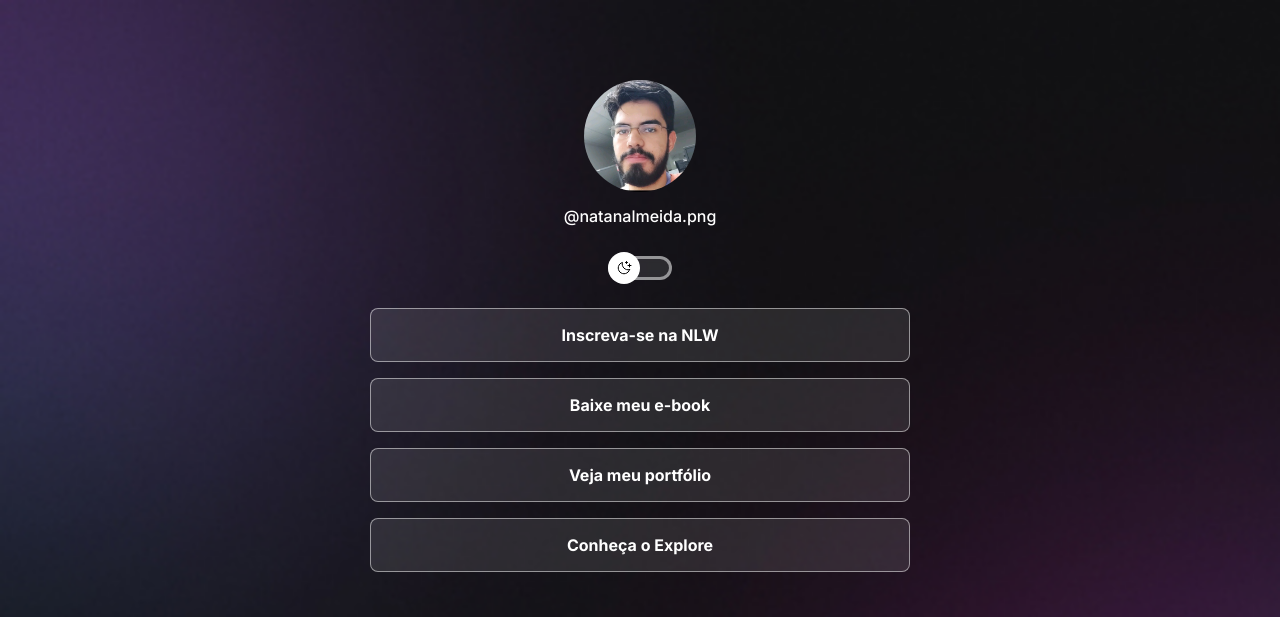
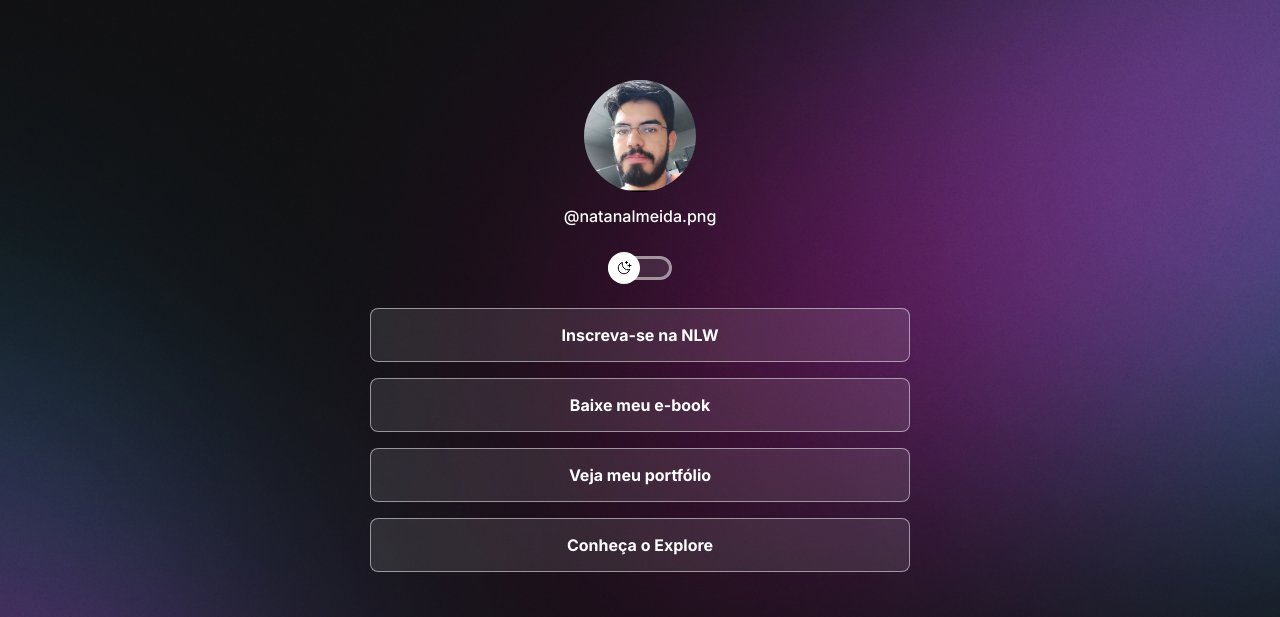
Before and after one commit to NatanJAlmeida99/DevLinks, a plain HTML site: page index.html in a window 1280 px wide. Shown: the top 617 px of the page. Drawn offline with nearby package versions, Linux system fonts and the light colour scheme.

Commit message:
media queries

```diff
--- a/style.css
+++ b/style.css
@@ -8,7 +8,7 @@
 
 :root {
     --text-color: white;
-    --bg-url: url(assents/bg-mobile.jpg);
+    --bg-url: url(assents/bg-desktop.jpg);
     --stroke-color:rgba(255, 255, 255, 0.5);
     --surface-color: rgba(255, 255, 255, 0.1);
     --surface-color-hover: rgba(255, 255, 255, 0.05);
@@ -29,6 +29,7 @@
 body {
     /*background: color-image-repeat-position/size */
     background: var(--bg-url) no-repeat top center/cover;
+    height: 100vh;
 }
 
 #container {
@@ -141,3 +142,14 @@ footer {
     text-align: center;
     font-size: 14px;
 }
+
+/* media queries */
+@media (min-width: 700px) {
+    :root {
+        --bg-url: url(assents/bg-desktop.jpg);
+    }
+
+    .light {
+        --bg-url: url(assents/bg-desktop-light.jpg);
+    }
+}
```
